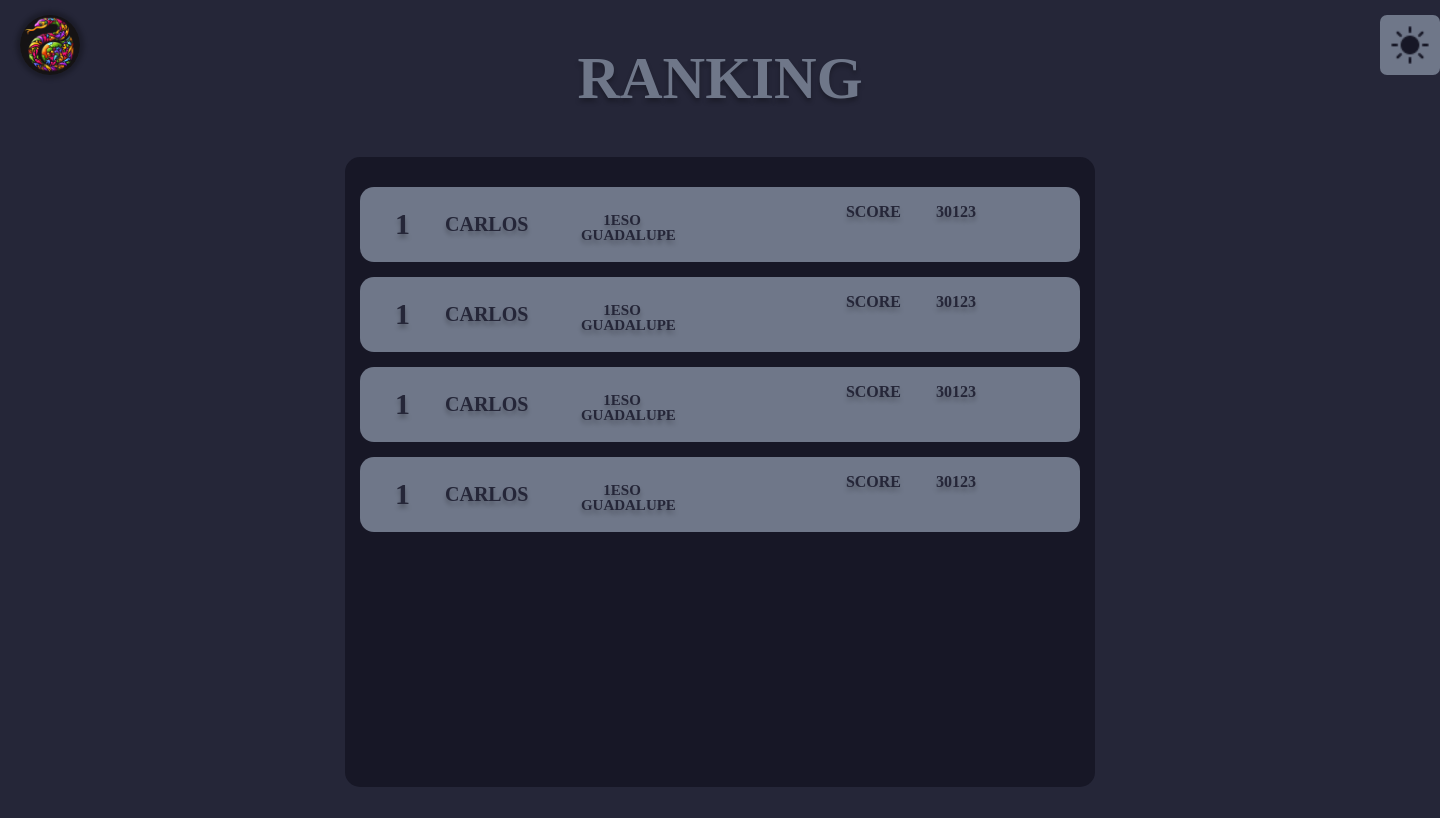
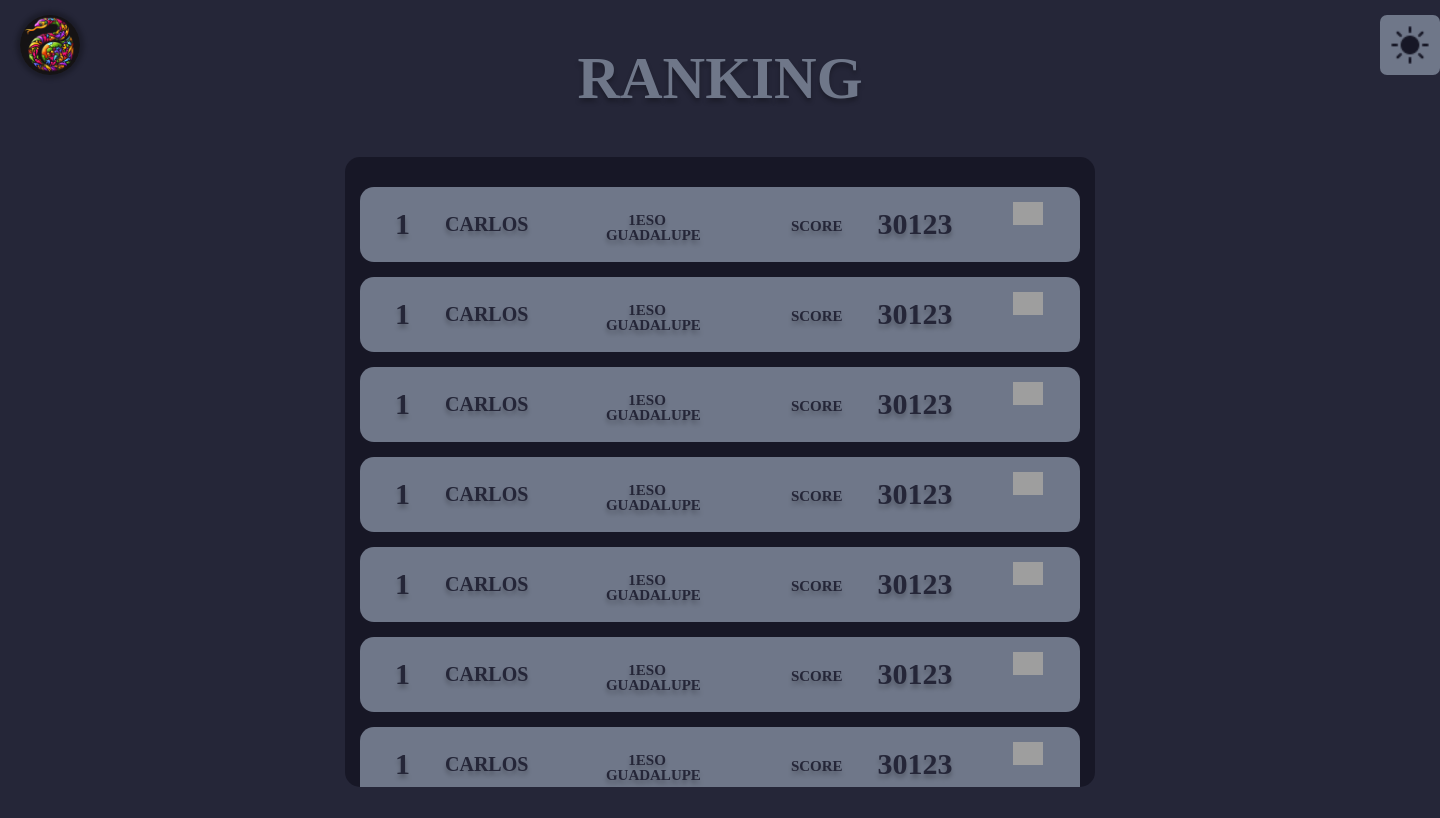
Before and after one commit to nacedodev/2223_2DAW_CULTURAL_CHAIN, a PHP site: page /ranking.html in a window 1440 px wide. Shown: the top 818 px of the page. Run offline with PHP 8.4, Linux system fonts and the light colour scheme; grey boxes are pictures that could not be loaded.

Commit message:
ajustes de ranking

```diff
--- a/src/css/style.css
+++ b/src/css/style.css
@@ -222,7 +222,7 @@ body{
 }
 #tablonranking>div>p:nth-child(3){
     font-size: 15px;
-    margin-left: 75px;
+    margin-left: 100px;
     margin-top: 25px;
 }
 #tablonranking>div>p:nth-child(4){
@@ -232,3 +232,21 @@ body{
     position: relative;
     right: 135px;
 }
+#tablonranking>div>p:nth-child(5){
+    font-size: 15px;
+    margin-top: 31px;
+    position: relative;
+    right: 80px;
+}
+#tablonranking>div>p:nth-child(6){
+    font-size: 30px;
+    margin-top: 20px;
+    position: relative;
+    right: 80px;
+}
+#tablonranking>div>img{
+    width: 30px;
+    margin-top: 15px;
+    position: relative;
+    right: 20px;
+}
--- a/src/ranking.html
+++ b/src/ranking.html
@@ -20,7 +20,7 @@
                 <p>GUADALUPE</p>
                 <p>SCORE</p>
                 <p>30123</p>
-                <img>
+                <img src="img/personajes/astronaut 1.png">
             </div>
             <div>
                 <p>1</p>
@@ -29,7 +29,7 @@
                 <p>GUADALUPE</p>
                 <p>SCORE</p>
                 <p>30123</p>
-                <img>
+                <img src="img/personajes/astronaut 1.png">
             </div>
             <div>
                 <p>1</p>
@@ -38,7 +38,7 @@
                 <p>GUADALUPE</p>
                 <p>SCORE</p>
                 <p>30123</p>
-                <img>
+                <img src="img/personajes/astronaut 1.png">
             </div>
             <div>
                 <p>1</p>
@@ -47,7 +47,83 @@
                 <p>GUADALUPE</p>
                 <p>SCORE</p>
                 <p>30123</p>
-                <img>
+                <img src="img/personajes/astronaut 1.png">
+            </div>
+            <div>
+                <p>1</p>
+                <p>CARLOS</p>
+                <p>1ESO</p>
+                <p>GUADALUPE</p>
+                <p>SCORE</p>
+                <p>30123</p>
+                <img src="img/personajes/astronaut 1.png">
+            </div>
+            <div>
+                <p>1</p>
+                <p>CARLOS</p>
+                <p>1ESO</p>
+                <p>GUADALUPE</p>
+                <p>SCORE</p>
+                <p>30123</p>
+                <img src="img/personajes/astronaut 1.png">
+            </div>
+            <div>
+                <p>1</p>
+                <p>CARLOS</p>
+                <p>1ESO</p>
+                <p>GUADALUPE</p>
+                <p>SCORE</p>
+                <p>30123</p>
+                <img src="img/personajes/astronaut 1.png">
+            </div>
+            <div>
+                <p>1</p>
+                <p>CARLOS</p>
+                <p>1ESO</p>
+                <p>GUADALUPE</p>
+                <p>SCORE</p>
+                <p>30123</p>
+                <img src="img/personajes/astronaut 1.png">
+            </div>
+            <div>
+                <p>1</p>
+                <p>CARLOS</p>
+                <p>1ESO</p>
+                <p>GUADALUPE</p>
+                <p>SCORE</p>
+                <p>30123</p>
+                <img src="img/personajes/astronaut 1.png">
+            </div>
+            <div>
+                <p>1</p>
+                <p>CARLOS</p>
+                <p>1ESO</p>
+                <p>GUADALUPE</p>
+                <p>SCORE</p>
+                <p>30123</p>
+                <img src="img/personajes/astronaut 1.png">
+            </div>
+            <div>
+                <p>1</p>
+                <p>CARLOS</p>
+                <p>1ESO</p>
+                <p>GUADALUPE</p>
+                <p>SCORE</p>
+                <p>30123</p>
+                <img src="img/personajes/astronaut 1.png">
+            </div>
+            <div>
+                <p>1</p>
+                <p>CARLOS</p>
+                <p>1ESO</p>
+                <p>GUADALUPE</p>
+                <p>SCORE</p>
+                <p>30123</p>
+                <img src="img/personajes/astronaut 1.png">
+            </div>
+            <div id="score">
+                <p>SCORE</p>
+                <p>00</p>
             </div>
         </div>
     </body>
```
